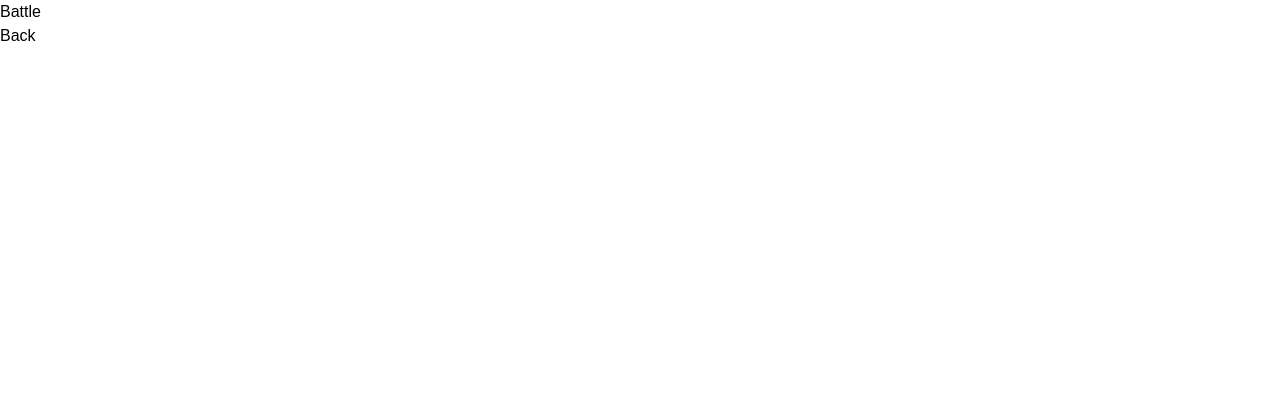
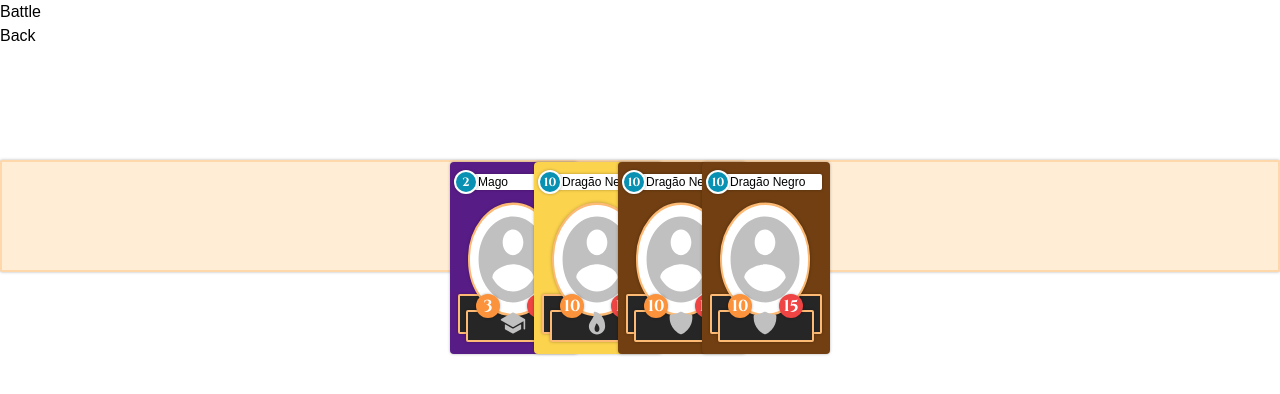
Before and after one commit to felipe-luckemeyer/cartas-jogo-web-next, a Next.js app: page /battle in a window 1280 px wide. Shown: the top 394 px of the page. Built offline with nearby package versions, Linux system fonts and the light colour scheme; a web font is replaced by a local one.

Commit message:
First stable layout, add semantic tags and start battle page

```diff
--- a/src/app/battle/page.tsx
+++ b/src/app/battle/page.tsx
@@ -1,10 +1,52 @@
+import { HeroCard } from '@/components'
 import Link from 'next/link'
+
+const data = [
+  {
+    name: 'Mago',
+    clan: 'magic',
+    manaPoints: 2,
+    attackPoints: 3,
+    lifePoints: 5,
+  },
+  {
+    name: 'Dragão Negro',
+    clan: 'fire',
+    manaPoints: 10,
+    attackPoints: 10,
+    lifePoints: 15,
+  },
+  {
+    name: 'Dragão Negro',
+    clan: 'strength',
+    manaPoints: 10,
+    attackPoints: 10,
+    lifePoints: 15,
+  },
+  {
+    name: 'Dragão Negro',
+    clan: 'strength',
+    manaPoints: 10,
+    attackPoints: 10,
+    lifePoints: 15,
+  },
+]
 
 export default function Battle() {
   return (
     <div>
       <p>Battle</p>
       <Link href={'/'}>Back</Link>
+      <section className="h-28 mt-28 flex justify-center border-2 border-orange-200 bg-orange-100 rounded-sm shadow-custom01">
+        {data.map((item, index) => (
+          <div
+            className={`[&:not(:first-child)]:-ml-11 hover:bottom-3 peer hover:peer-first:mr-10 first:hover:mr-10 relative transition-[0.5s]`}
+            key={`${index}-${item.name}`}
+          >
+            <HeroCard data={item} />
+          </div>
+        ))}
+      </section>
     </div>
   )
 }
--- a/src/app/page.tsx
+++ b/src/app/page.tsx
@@ -1,22 +1,4 @@
-import { HeroCard } from '@/components'
 import Link from 'next/link'
-
-const data = [
-  {
-    name: 'Mago',
-    clan: 'magic',
-    manaPoints: 2,
-    attackPoints: 3,
-    lifePoints: 5,
-  },
-  {
-    name: 'Dragão Negro',
-    clan: 'fire',
-    manaPoints: 10,
-    attackPoints: 10,
-    lifePoints: 15,
-  },
-]
 
 export default function Home() {
   return (
@@ -24,9 +6,6 @@ export default function Home() {
       <h1 className="text-3xl font-bold">Home</h1>
       <Link href="/battle">Battle</Link>
       <Link href="/collection">Collection</Link>
-      {data.map((item, index) => (
-        <HeroCard key={`${index}-${item.name}`} data={item} />
-      ))}
     </div>
   )
 }
--- a/src/components/HeroCard/HeroCard.tsx
+++ b/src/components/HeroCard/HeroCard.tsx
@@ -27,7 +27,7 @@ export function HeroCard({ data }: CardInterface) {
   const clanStyle = getClanStyle()
 
   return (
-    <div
+    <article
       className={`h-48 w-32 ${clanStyle?.bgColor} p-1 rounded shadow-custom01`}
     >
       <div className="h-4 w-24 bg-white rounded-sm flex absolute mt-2 ml-5 pl-1 shadow-custom01">
@@ -67,6 +67,6 @@ export function HeroCard({ data }: CardInterface) {
           {data.lifePoints}
         </label>
       </div>
-    </div>
+    </article>
   )
 }
```
